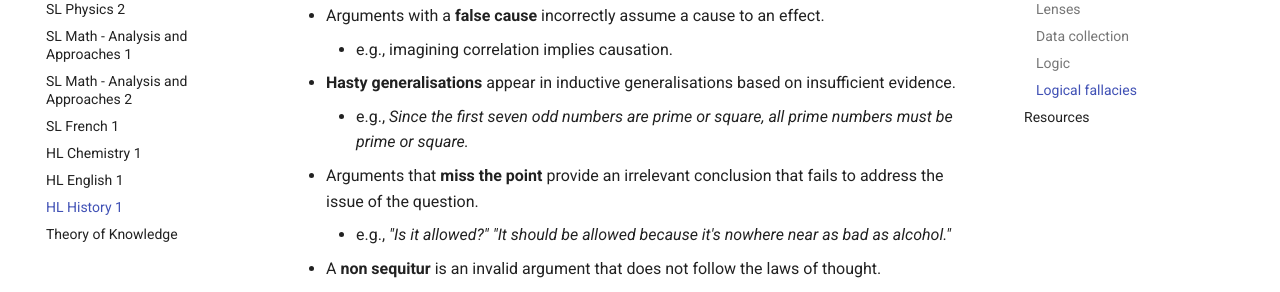
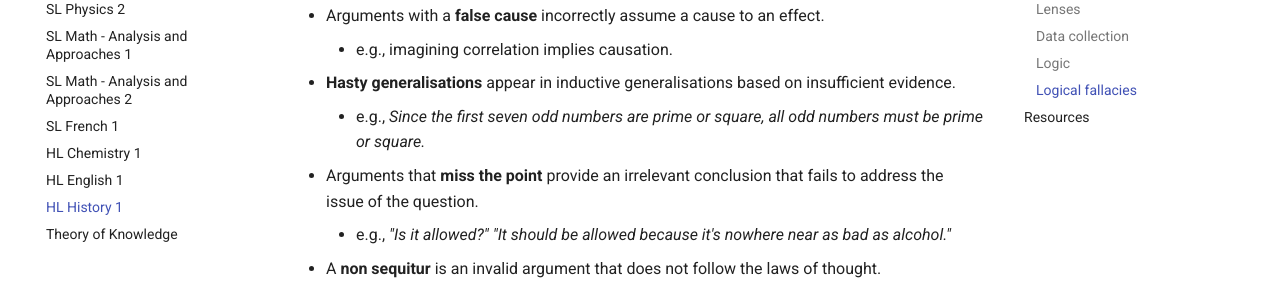
Before and after one commit to potatoeggy/eifueo, an MkDocs documentation site: the page built from docs/chw3mz.md, in a window 1280 px wide and 900 px high, scrolled down 4075 px. Shown: the part 153-445 px from the top of the window. Built offline with MkDocs 1.6.1 and Material for MkDocs 9.7.7, drawn with Linux system fonts in a browser that asks for light colours.

Commit message:
hist: fix hasty generalisation example

```diff
--- a/docs/chw3mz.md
+++ b/docs/chw3mz.md
@@ -109,7 +109,7 @@ The abundance of **diverse** data allows for greater perspectives to be gleaned
  - Arguments with a **false cause** incorrectly assume a cause to an effect.
     - e.g., imagining correlation implies causation.
  - **Hasty generalisations** appear in inductive generalisations based on insufficient evidence.
-    - e.g., *Since the first seven odd numbers are prime or square, all prime numbers must be prime or square.*
+    - e.g., *Since the first seven odd numbers are prime or square, all odd numbers must be prime or square.*
  - Arguments that **miss the point** provide an irrelevant conclusion that fails to address the issue of the question.
     - e.g., *"Is it allowed?" "It should be allowed because it's nowhere near as bad as alcohol."*
  - A **non sequitur** is an invalid argument that does not follow the laws of thought.
```
